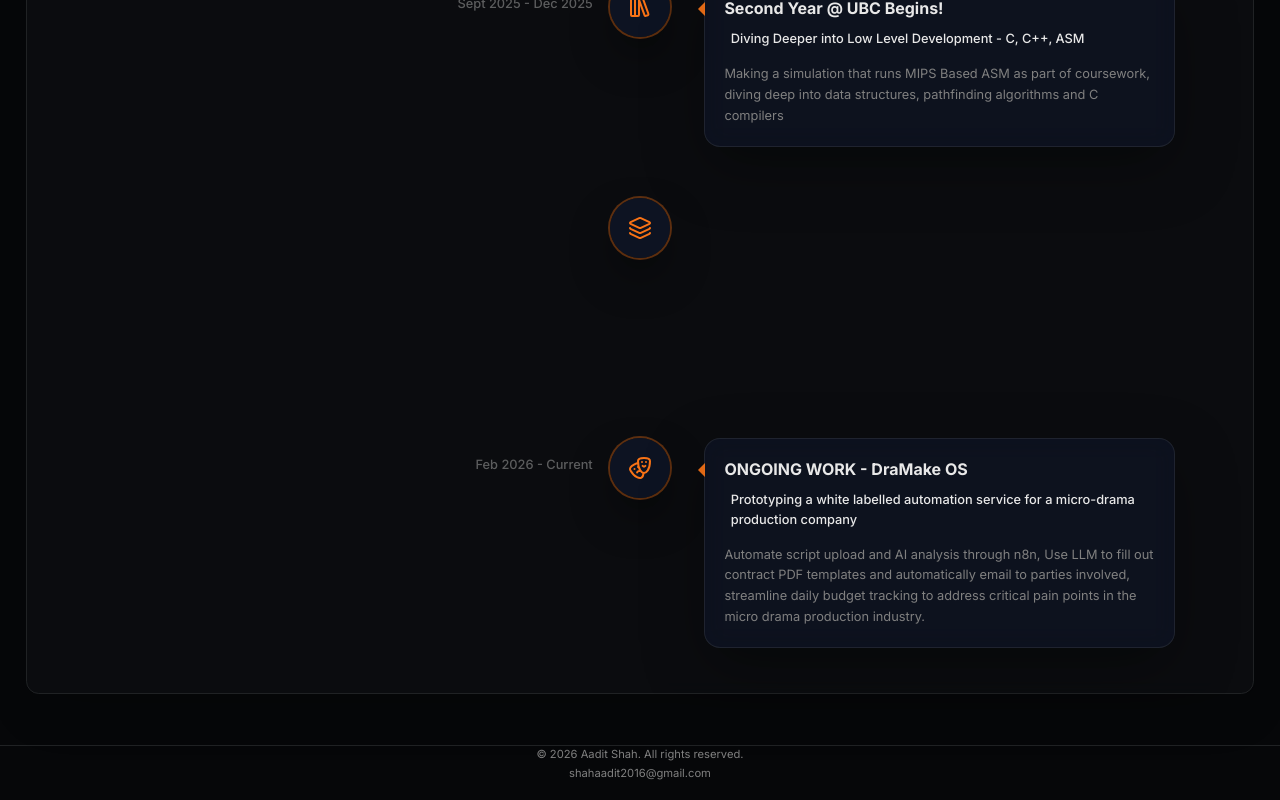
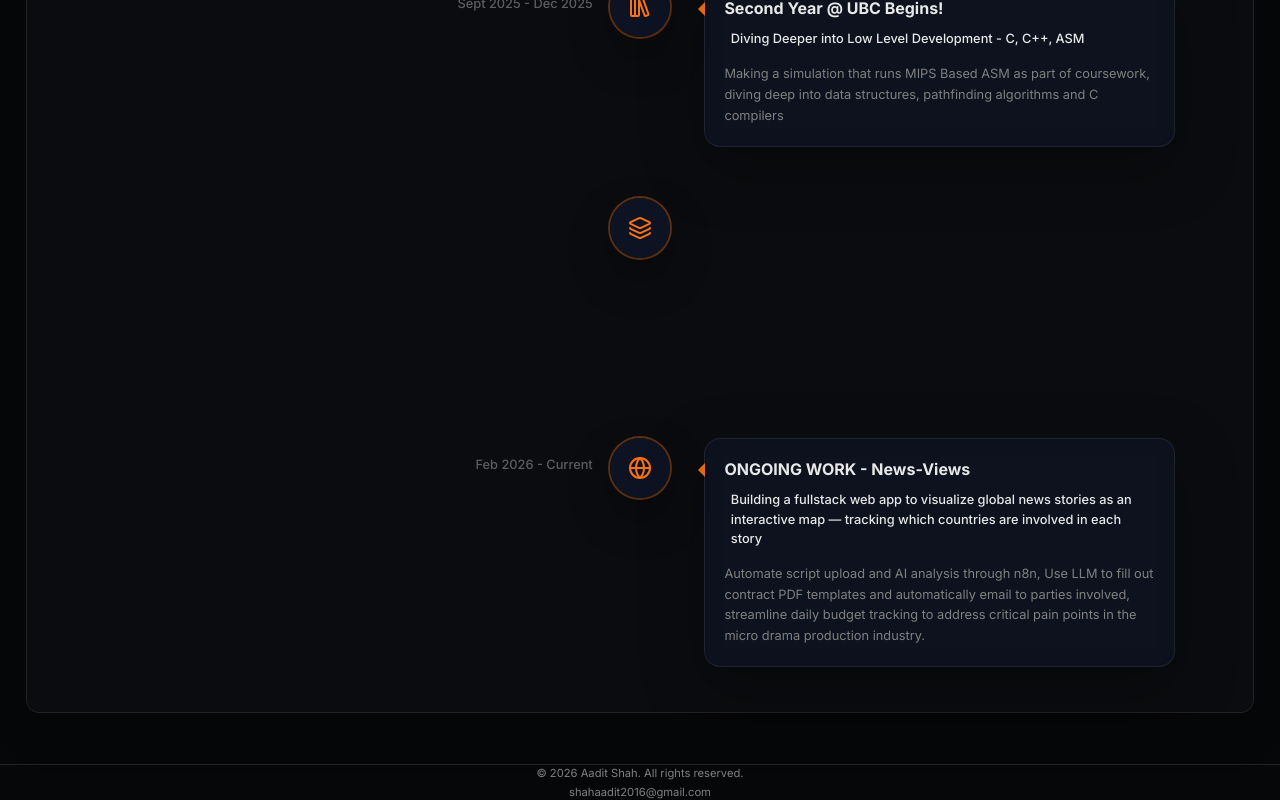
Before and after one commit to ash160606/portfolio-website, a Next.js app: page / in a window 1280 px wide. Shown: the part 2462-3262 px from the top of the page. Built offline with nearby package versions, Linux system fonts and the light colour scheme.

Commit message:
Updated ongoing work section for news-views

```diff
--- a/components/Timeline.tsx
+++ b/components/Timeline.tsx
@@ -14,6 +14,7 @@ import {
   Layers,
   Drama,
   CirclePile,
+  Globe
 } from 'lucide-react';
 import JourneyItem from '@/components/JourneyItem';
 export default function VTimeline() {
@@ -102,9 +103,9 @@ export default function VTimeline() {
       </JourneyItem>
       <JourneyItem
         date="Feb 2026 - Current"
-        title="ONGOING WORK - DraMake OS"
-        subtitle="Prototyping a white labelled automation service for a micro-drama production company"
-        icon={<Drama />}
+        title="ONGOING WORK - News-Views"
+        subtitle="Building a fullstack web app to visualize global news stories as an interactive map — tracking which countries are involved in each story"
+        icon={<Globe />}
       >
         Automate script upload and AI analysis through n8n, Use LLM to fill out
         contract PDF templates and automatically email to parties involved,
```
